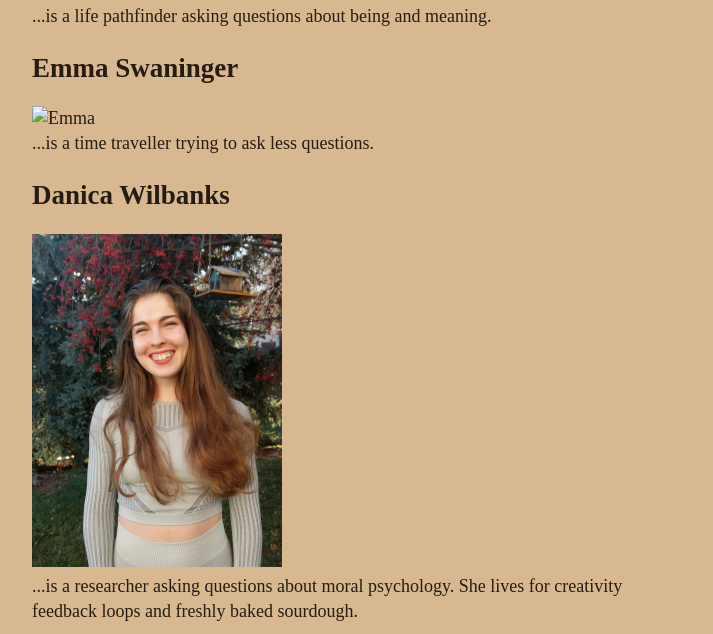
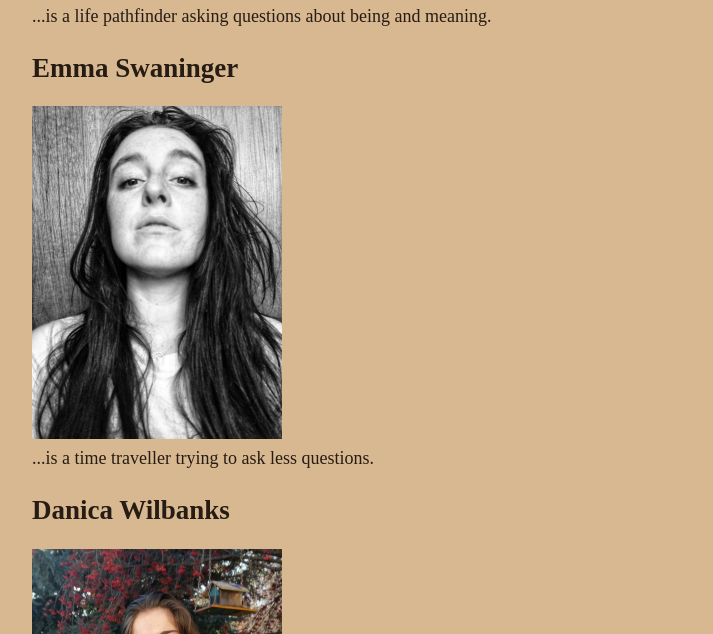
Before and after one commit to ray-dorai/foretrek, a plain HTML site: page who.html in a window 1280 px wide. Shown: the part 1460-2094 px from the top of the page, without its empty margins (283-996 px from the left). Drawn offline with Linux system fonts and the light colour scheme; a web font is replaced by a local one.

Commit message:
Update who.html

```diff
--- a/who.html
+++ b/who.html
@@ -71,7 +71,7 @@ h1,h2,h3
 ...is a life pathfinder asking questions about being and meaning.
  <br>
     <h2>Emma Swaninger</h2>
-<img src="e_swaninger.jpg" alt="Emma">
+<img src="e_swaninger.png" alt="Emma">
  <br>
 ...is a time traveller trying to ask less questions.
  <br>
```
